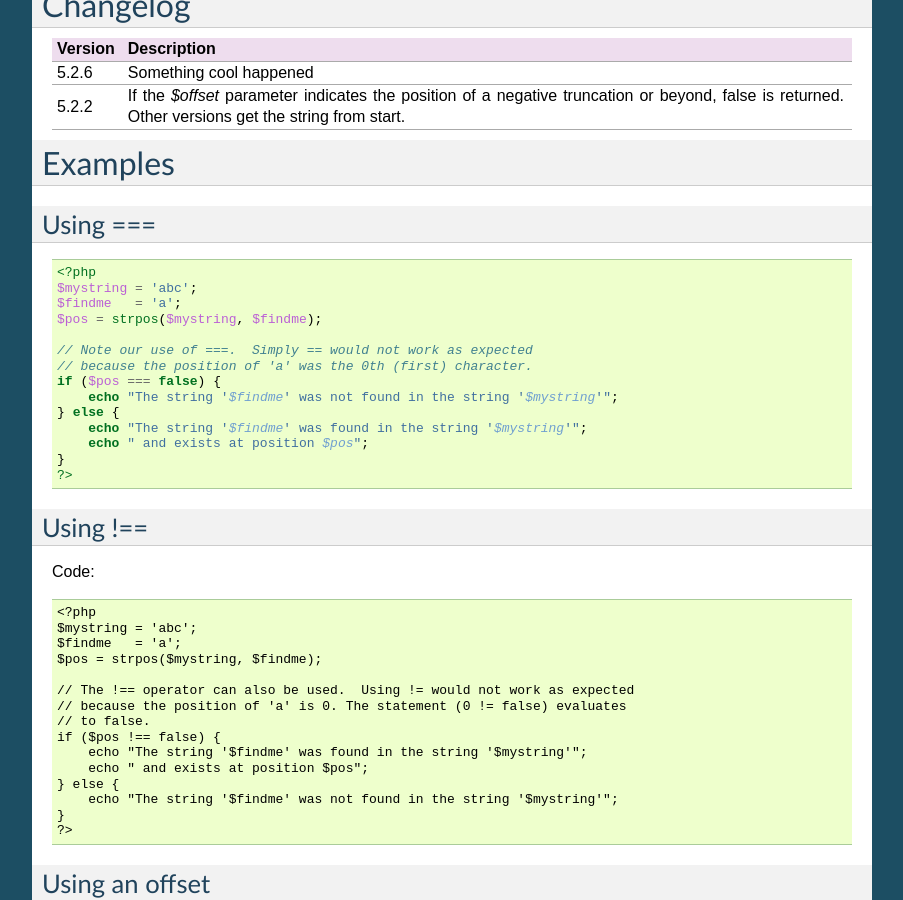
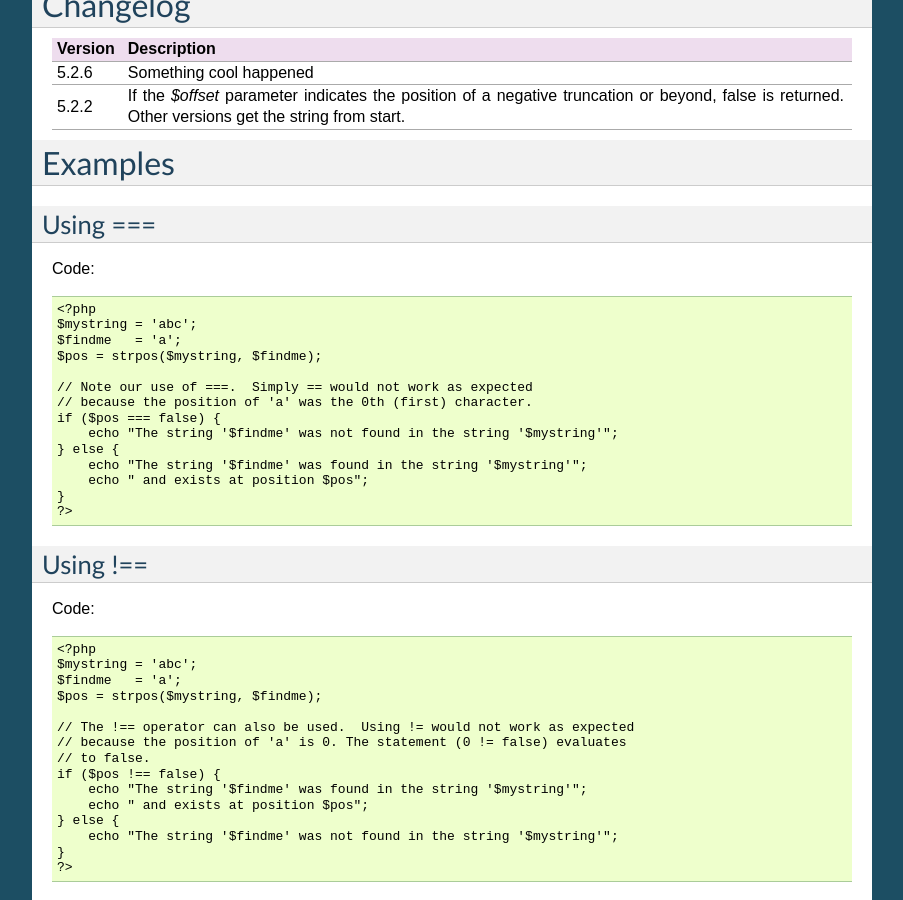
Before and after one commit to DevAly/php_rst, a Sphinx documentation site: the page built from docs/index.rst, in a window 1280 px wide and 900 px high, scrolled down 913 px. Shown: the whole window, without its empty margins (198-1101 px from the left). Built offline with Sphinx 7.4.7, drawn with Linux system fonts in a browser that asks for light colours; formulas are drawn with MathJax 3.

Commit message:
Oops, missed one

```diff
--- a/docs/index.rst
+++ b/docs/index.rst
@@ -60,7 +60,7 @@
 
 Using ===
 ---------
-.. code:: php
+Code::
 
     <?php
     $mystring = 'abc';
```
